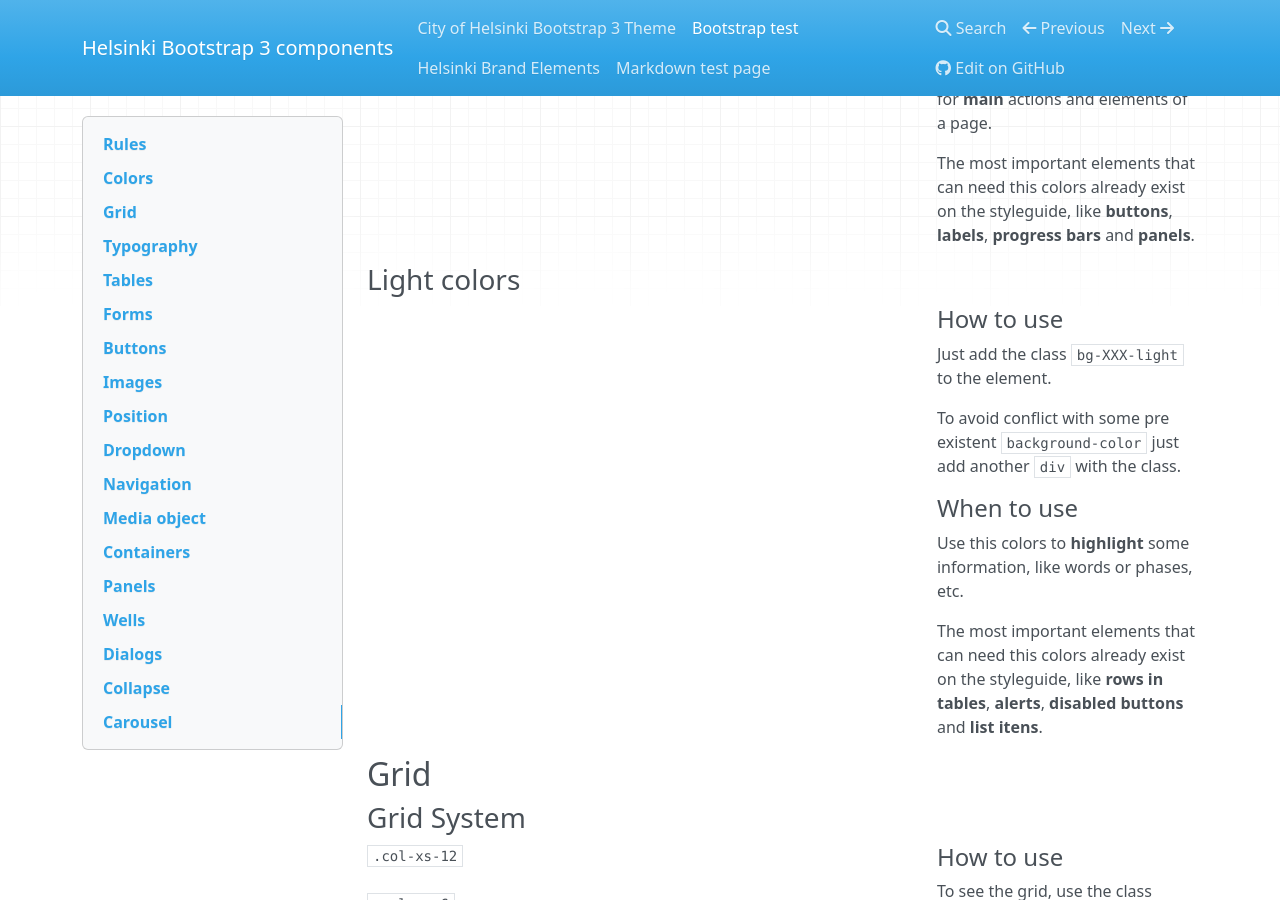
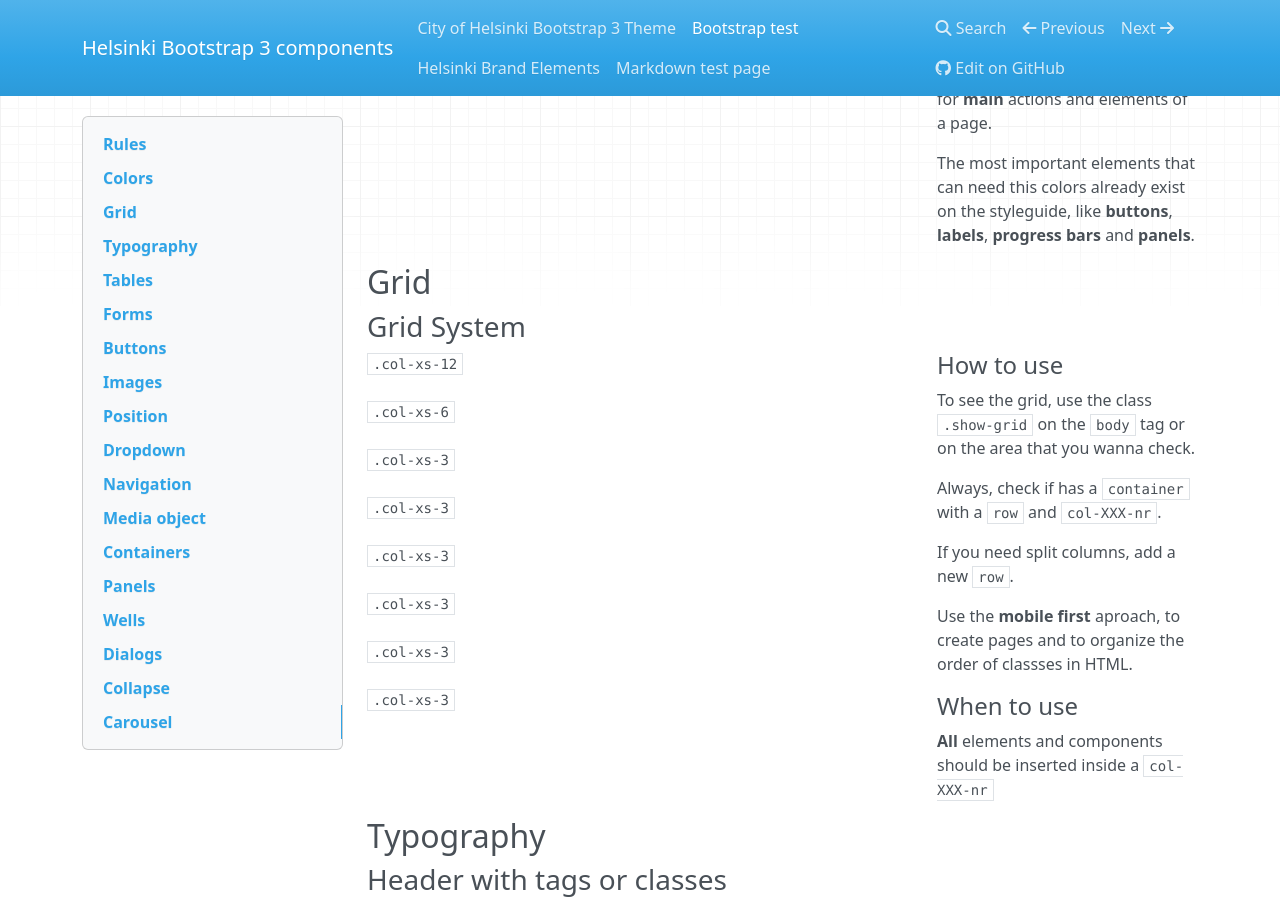
Before and after one commit to City-of-Helsinki/hel-bootstrap-3, an MkDocs documentation site: the page built from docs/bootstrap_test.md, in a window 1280 px wide and 900 px high, scrolled down 903 px. Built offline with MkDocs 1.6.1, drawn with Linux system fonts in a browser that asks for light colours; nearby versions of some CDN libraries; some of the changed text lies outside the part shown.

Commit message:
Small fixes on documentation

```diff
--- a/docs/bootstrap_test.md
+++ b/docs/bootstrap_test.md
@@ -70,38 +70,6 @@
       <p>The most important elements that can need this colors already exist on the styleguide, like <b>buttons</b>, <b>labels</b>, <b>progress bars</b> and <b>panels</b>.</p>
     </div>
   </div>
-  <div class="row">
-    <div class="col-xs-12">
-      <h3 class="bs-component-title">Light colors</h3>
-    </div>
-    <div class="col-xs-12 col-lg-8 text-center text-white">
-      <div class="bs-component">
-        <div class="bg-primary-light">
-          <h4 class=" text-white">Background primary</h4>
-        </div>
-        <div class="bg-success-light">
-          <h4 class="text-white">Background success</h4>
-        </div>
-        <div class="bg-info-light">
-          <h4>Background info</h4>
-        </div>
-        <div class="bg-warning-light">
-          <h4 class="text-white">Background warning</h4>
-        </div>
-        <div class="bg-danger-light">
-          <h4 class="text-white">Background danger</h4>
-        </div>
-      </div>
-    </div>
-    <div class="col-xs-12 col-lg-4">
-      <h4 class="doc-info-title">How to use</h4>
-      <p>Just add the class <code>bg-XXX-light</code> to the element.</p>
-      <p>To avoid conflict with some pre existent <code>background-color</code> just add another <code>div</code> with the class.</p>
-      <h4>When to use</h4>
-      <p>Use this colors to <b>highlight</b> some information, like words or phases, etc.</p>
-      <p>The most important elements that can need this colors already exist on the styleguide, like <b>rows in tables</b>, <b>alerts</b>, <b>disabled buttons</b> and <b>list itens</b>.</p>
-    </div>
-  </div>
 </article>
 <!-- =================================================================== -->
 <!-- Grid ============================================================ -->
```
Also changed, not shown: other parts of docs/bootstrap_test.md (+4 -4 lines), 1 other file.
